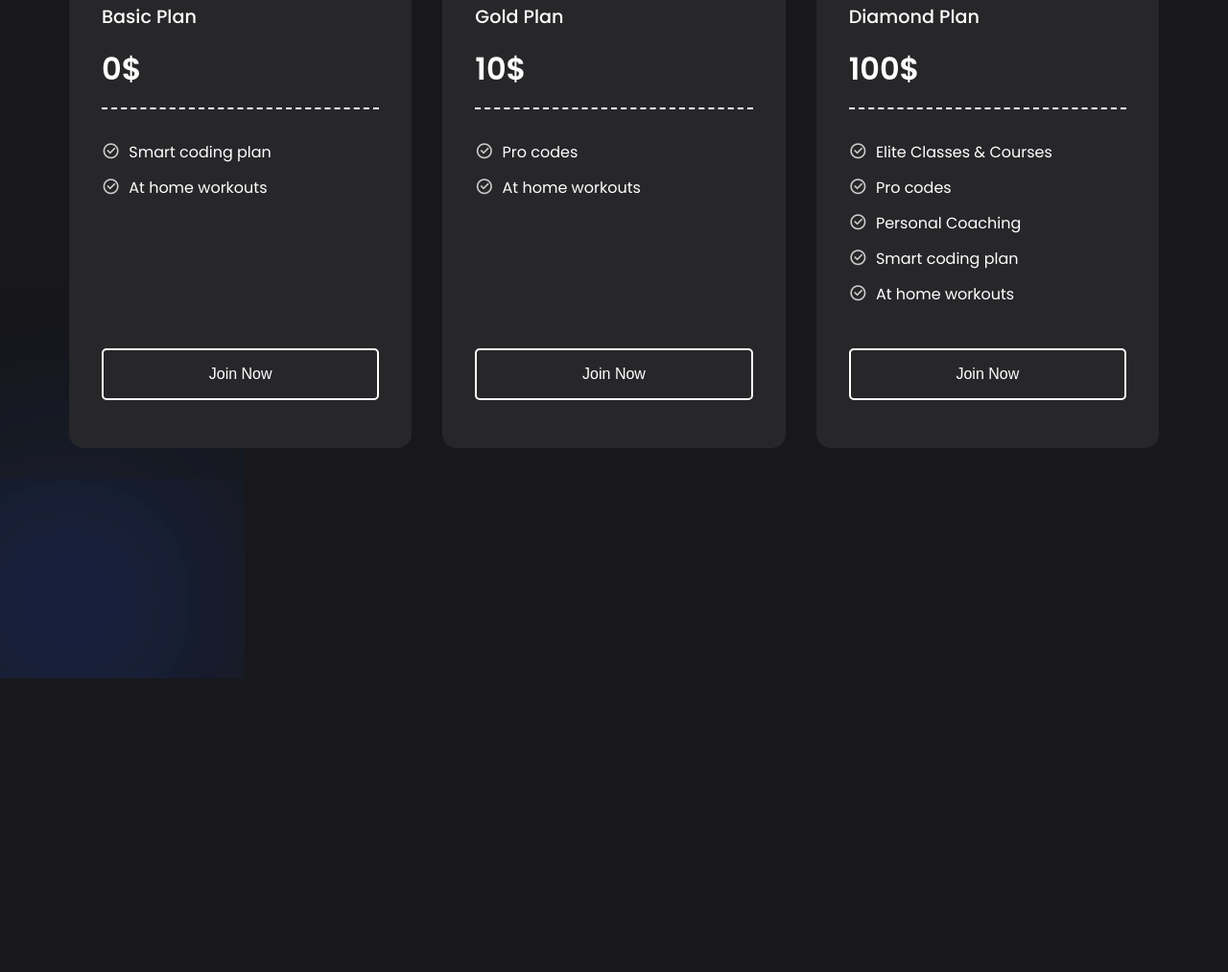
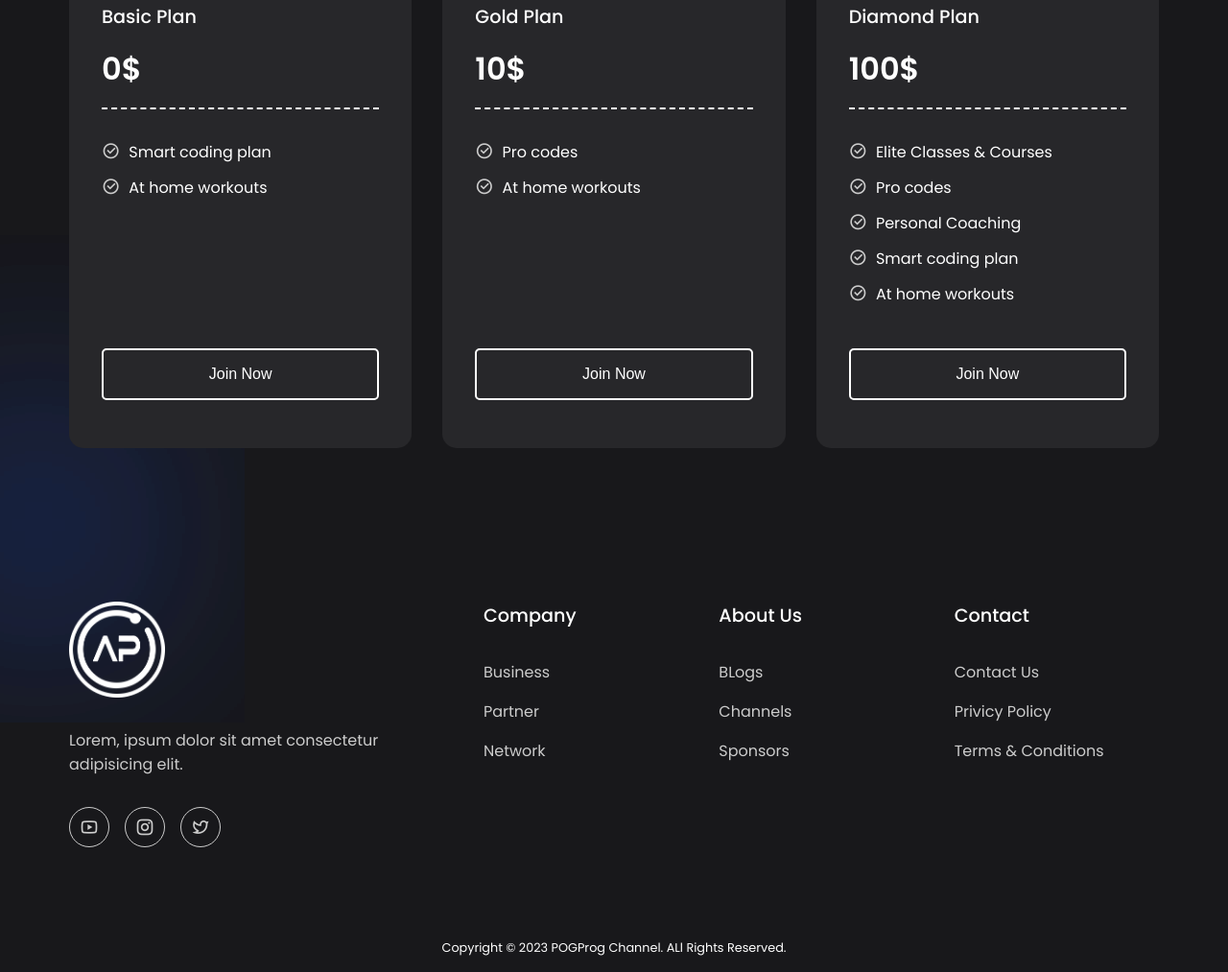
Before and after one commit to POG-Prog/PortfolioDesign, a plain HTML site: page index.html in a window 1280 px wide. Shown: the part 1534-2547 px from the top of the page at 96% size. Before the commit the page ends 2241 px from the top, so only its background shows below. Drawn offline with nearby package versions, Linux system fonts and the light colour scheme; a script that the page names is missing.

Commit message:
Completed footer

```diff
--- a/index.html
+++ b/index.html
@@ -35,7 +35,7 @@
       <span class="blur"></span>
       <span class="blur"></span>
       <h4>CREATE YOUR SITE LIKE A PRO</h4>
-      <h1>Hi, I'm <span>Reza</span>, Web Developer</h1>
+      <h1>Hi, I'm <span>PoG</span>, Web Developer</h1>
       <p>
         Lorem ipsum dolor sit amet consectetur adipisicing elit. Sunt commodi magnam tempore ullam ad possimus
         reprehenderit velit ratione dolor dicta dignissimos voluptatem optio explicabo quo quasi, expedita distinctio
@@ -170,10 +170,40 @@
     <span class="blur"></span>
     <div class="column">
       <div class="logo">
-        <img src="/image/" alt="">
+        <img src="/image/logo.png" alt="">
       </div>
+      <p>
+        Lorem, ipsum dolor sit amet consectetur adipisicing elit.
+      </p>
+       <div class="socials">
+        <a href="#"><i class="ri-youtube-line"></i></a>
+        <a href="#"><i class="ri-instagram-line"></i></a>
+        <a href="#"><i class="ri-twitter-line"></i></a>
+       </div>
+    </div>
+    <div class="column">
+      <h4>Company</h4>
+      <a href="#">Business</a>
+      <a href="#">Partner</a>
+      <a href="#">Network</a>
+    </div>
+    <div class="column">
+      <h4>About Us</h4>
+      <a href="#">BLogs</a>
+      <a href="#">Channels</a>
+      <a href="#">Sponsors</a>
+    </div>
+    <div class="column">
+      <h4>Contact</h4>
+      <a href="#">Contact Us</a>
+      <a href="#">Privicy Policy</a>
+      <a href="#">Terms & Conditions</a>
     </div>
   </footer>
+
+  <div class="copyright">
+    Copyright © 2023 POGProg Channel. ALl Rights Reserved.
+  </div>
 
   <script src="script.js"></script>
 </body>
--- a/style.css
+++ b/style.css
@@ -278,3 +278,107 @@ section .header {
   background-color: #1e40af;
   border-color: #1e40af;
 }
+
+footer {
+  position: relative;
+  display: grid;
+  grid-template-columns: 400px repeat(3, 1fr);
+  gap: 2rem;
+}
+
+footer .column .logo {
+  max-width: 100px;
+  margin-bottom: 2rem;
+}
+
+footer .column p {
+  color: #ccc;
+  margin-bottom: 2rem;
+}
+
+footer .column .socials {
+  display: flex;
+  align-items: center;
+  gap: 1rem;
+}
+
+footer .column .socials a {
+  color: #ccc;
+  border: 1px solid #ccc;
+  padding: 5px 10px;
+  font-size: 1.25rem;
+  border-radius: 100%;
+  transition: all 0.3s ease;
+}
+
+footer .column .socials a:hover {
+  color: #fff;
+  background-color: #1d4ed8;
+  border-color: #1d4ed8;
+}
+
+footer .column h4 {
+  color: #fff;
+  margin-bottom: 2rem;
+  font-size: 1.2rem;
+  font-weight: 500;
+}
+
+footer .column>a {
+  display: block;
+  color: #ccc;
+  margin-bottom: 1rem;
+  transition: all 0.3s ease;
+}
+
+footer .column>a:hover {
+  color: #1d4ed8;
+}
+
+.copyright {
+  max-width: 1200px;
+  margin: auto;
+  padding: 1rem;
+  color: #fff;
+  font-size: 0.8rem;
+  text-align: center;
+}
+
+@media (width < 900px) {
+  .nav-links {
+    display: none;
+  }
+  header {
+    grid-template-columns: repeat(1, 1fr);
+  }
+  header .image {
+    grid-area: 1/1/2/2;
+  }
+  .features {
+    grid-template-columns: repeat(2, 1fr);
+  }
+  .pricing {
+    grid-template-columns: repeat(2, 1fr);
+  }
+  footer {
+    grid-template-columns: 1fr 200px;
+  }
+}
+
+@media (width < 600px) {
+  header .image::before {
+    display: none;
+  }
+
+  .features {
+    grid-template-columns: repeat(1, 1fr);
+  }
+
+  .pricing {
+    grid-template-columns: repeat(1, 1fr);
+  }
+
+  footer {
+    grid-template-columns: 1fr 150px;
+  }
+}
```
